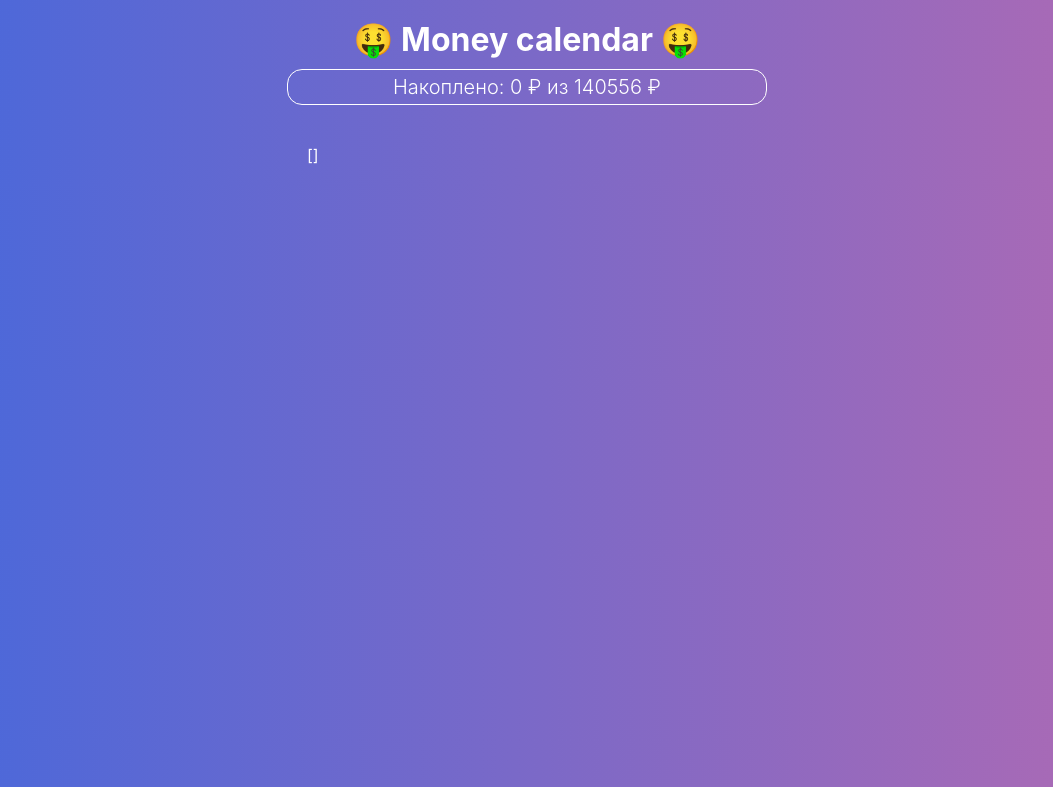
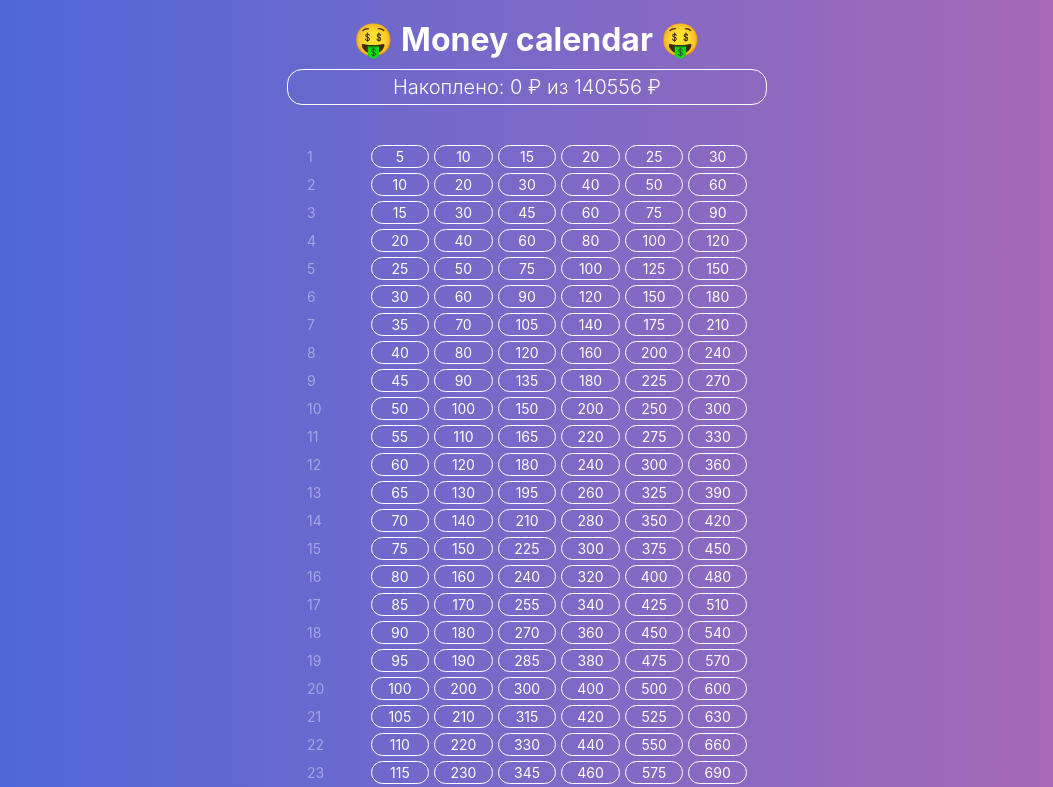
Before and after one commit to nicholasitnikov/calendar, a Next.js app: page / in a window 1280 px wide. Shown: the top 787 px of the page, without its empty margins (113-1166 px from the left). Built offline with nearby package versions, Linux system fonts and the light colour scheme.

Commit message:
feat: update schema

```diff
--- a/pages/index.js
+++ b/pages/index.js
@@ -74,8 +74,7 @@ export default function Home() {
         <h2 className={styles.headingTwo}>{`Накоплено: ${calculateCurrent()} ₽ из ${calculateTotal()} ₽`}</h2>
       </header>
       <main className={styles.cells}>
-        {/* { renderCells() } */}
-        { JSON.stringify(selected) }
+        { renderCells() }
       </main>
     </>
   )
```
Also changed, not shown: 2 other files (tests, documents, lock files or other folders).
